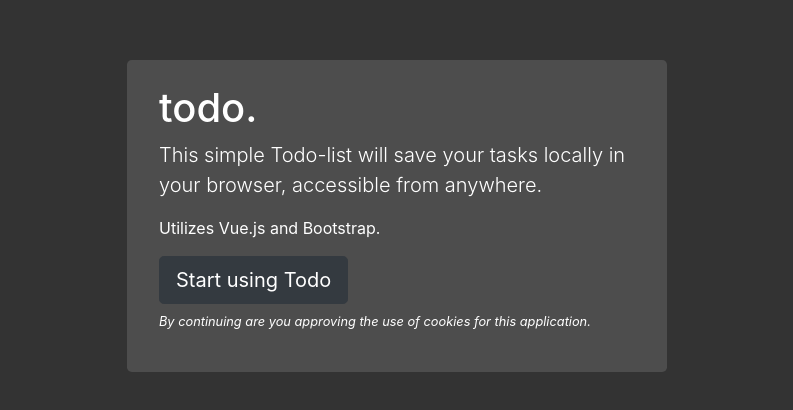
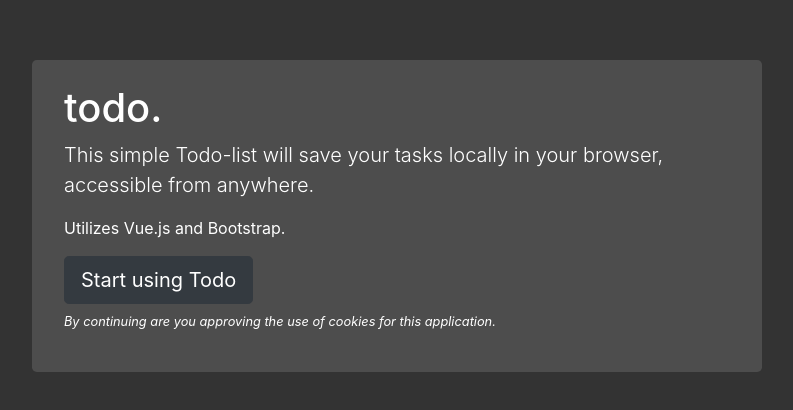
Before and after one commit to magnuslundin/SimpleTodo, a Vue app: page / in a window 1280 px wide. Shown: the part 168-578 px from the top of the page, without its empty margins (243-1036 px from the left). Built offline with nearby package versions, Linux system fonts and the light colour scheme.

Commit message:
Make welcome message scale good for different screen sizes

```diff
--- a/src/components/Welcome.vue
+++ b/src/components/Welcome.vue
@@ -1,6 +1,6 @@
 <template>
     <div class="row justify-content-center align-items-center h-100">
-        <div class="col-6">
+        <div class="col-12 col-md-10 col-lg-8">
             <div class="jumbotron py-4 dark">
                 <h1>todo.</h1>
                 <p class="lead">This simple Todo-list will save your tasks locally in your browser, accessible from anywhere.</p>
```
